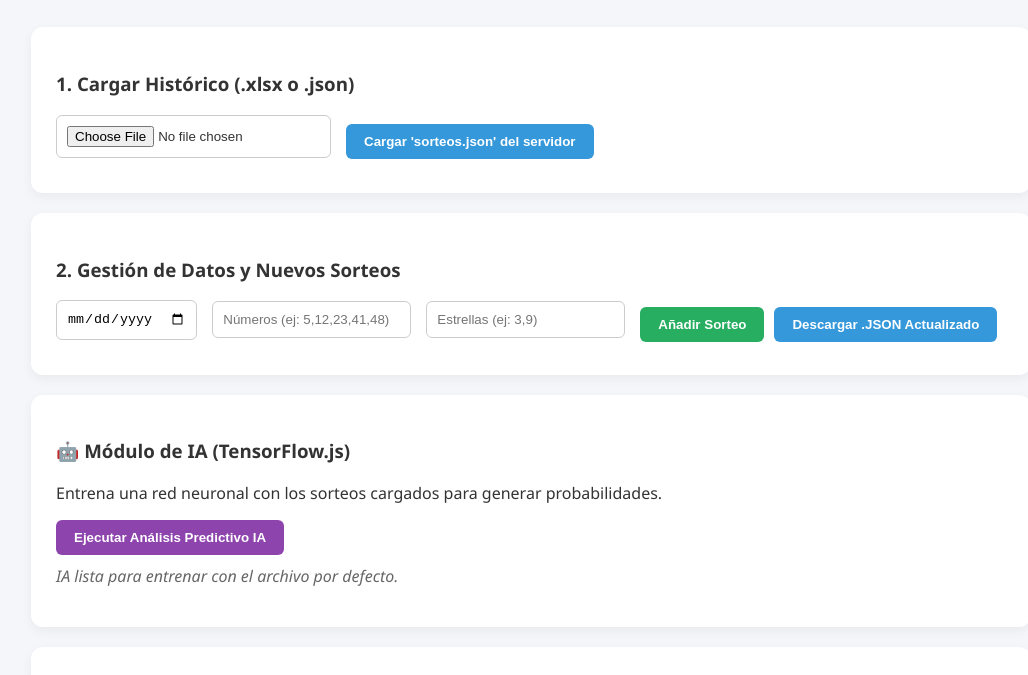
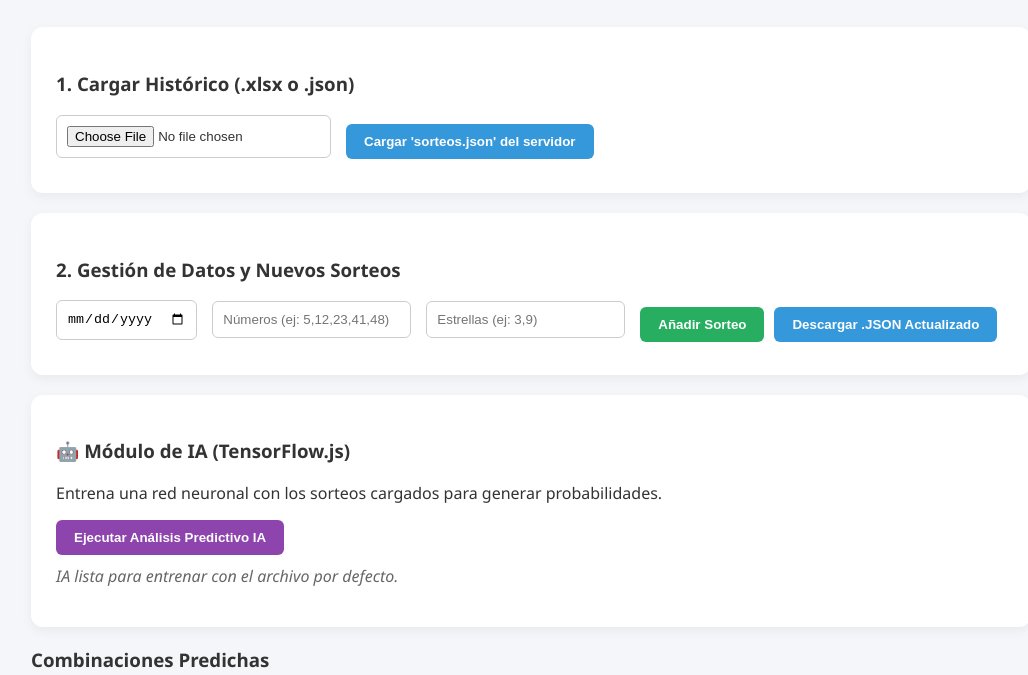
Before and after one commit to pmorenop6368-stack/Euromillon, a plain HTML site: page index.html in a window 1280 px wide. Shown: the part 125-800 px from the top of the page, without its empty margins (109-1137 px from the left). Drawn offline with Linux system fonts and the light colour scheme.

Commit message:
Update index.html

```diff
--- a/index.html
+++ b/index.html
@@ -145,6 +145,11 @@
       <div id="aiOutput" style="margin-top: 15px;"></div>
     </div>
 
+    <div id="contenedor-predicciones">
+     <h3>Combinaciones Predichas</h3>
+     <ul id="lista-combinaciones"></ul>
+    </div>
+
     <div class="card">
       <h2>📊 Análisis Estadístico Tradicional (<span id="totalSorteos">0</span> sorteos)</h2>
       <div class="grid">
```
